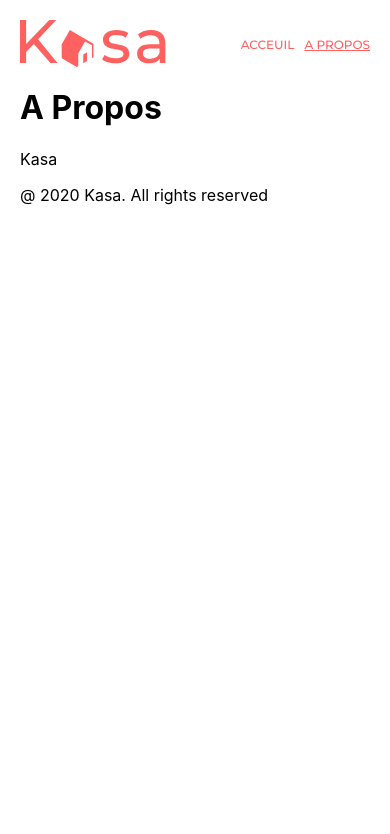
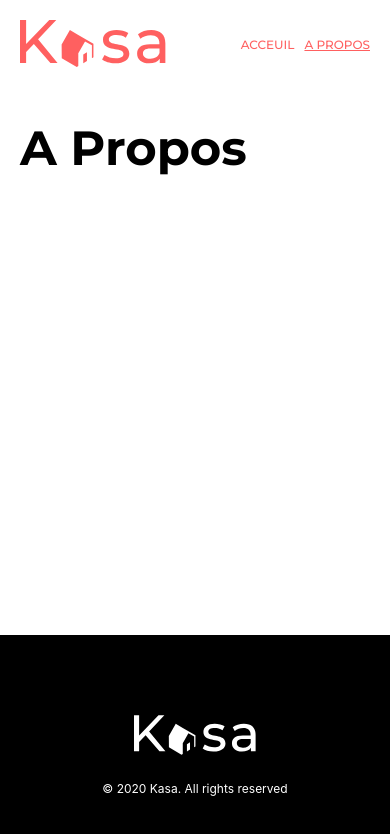
Before and after one commit to edpayet/React-Kasa, a React (Create React App) app: page /a-propos in a window 390 px wide. Shown: the top 834 px of the page. Built offline with nearby package versions, Linux system fonts and the light colour scheme.

Commit message:
feat: footer style

```diff
--- a/src/components/Footer/Footer.jsx
+++ b/src/components/Footer/Footer.jsx
@@ -1,8 +1,11 @@
+import styles from './Footer.module.css';
+import { ReactComponent as ReactLogo } from '../../logo.svg';
+
 export default function Footer() {
   return (
-    <div className="Footer">
-      <p>Kasa</p>
-      <p>@ 2020 Kasa. All rights reserved</p>
-    </div>
+    <footer>
+      <ReactLogo className={styles.logo} />
+      <p className={styles.footerText}>© 2020 Kasa. All rights reserved</p>
+    </footer>
   );
 }
--- /dev/null
+++ b/src/components/Footer/Footer.module.css
@@ -0,0 +1,38 @@
+footer {
+  position: absolute;
+  bottom: 0;
+  width: 100%;
+  display: flex;
+  flex-direction: column;
+  align-items: center;
+  height: 209px;
+  background-color: black;
+}
+
+footer * {
+  color: white;
+}
+
+.logo {
+  width: 122px;
+  padding-top: 66px;
+}
+
+.footerText {
+  font-size: 24px;
+}
+
+@media (max-width: 744px) {
+  .footerText {
+    font-size: 12px;
+  }
+  nav {
+    height: 17px;
+  }
+  .navLink {
+    font-size: 12px;
+    padding-left: 10px;
+    text-transform: uppercase;
+    white-space: nowrap;
+  }
+}
--- a/src/components/Header/Header.jsx
+++ b/src/components/Header/Header.jsx
@@ -9,7 +9,7 @@
   ];
   // const navLinkClasses = `${styles.logo}`;
   return (
-    <div className={styles.header}>
+    <header>
       <ReactLogo className={styles.logo} />
       <nav>
         {links.map(({ to, title }) => (
@@ -27,6 +27,6 @@
           </NavLink>
         ))}
       </nav>
-    </div>
+    </header>
   );
 }
--- a/src/components/Header/Header.module.css
+++ b/src/components/Header/Header.module.css
@@ -1,4 +1,4 @@
-.header {
+header {
   display: flex;
   flex-direction: row;
   justify-content: space-between;
@@ -6,7 +6,7 @@
   height: 68px;
 }
 
-.header * {
+header * {
   color: var(--primary-color);
 }
 
@@ -40,7 +40,7 @@
 }
 
 @media (max-width: 744px) {
-  .header {
+  header {
     height: 47px;
   }
   .logo {
--- a/src/pages/Root/root.css
+++ b/src/pages/Root/root.css
@@ -6,12 +6,18 @@
   --grey-color: #f6f6f6;
 }
 
-body {
+main,
+header {
   padding: 40px 100px 0;
+  font-family: var(--main-font);
+  font-style: normal;
+  font-weight: 500;
+  font-size: 24px;
 }
 
 @media (max-width: 744px) {
-  body {
+  main,
+  header {
     padding: 20px 20px 0;
   }
 }
```
